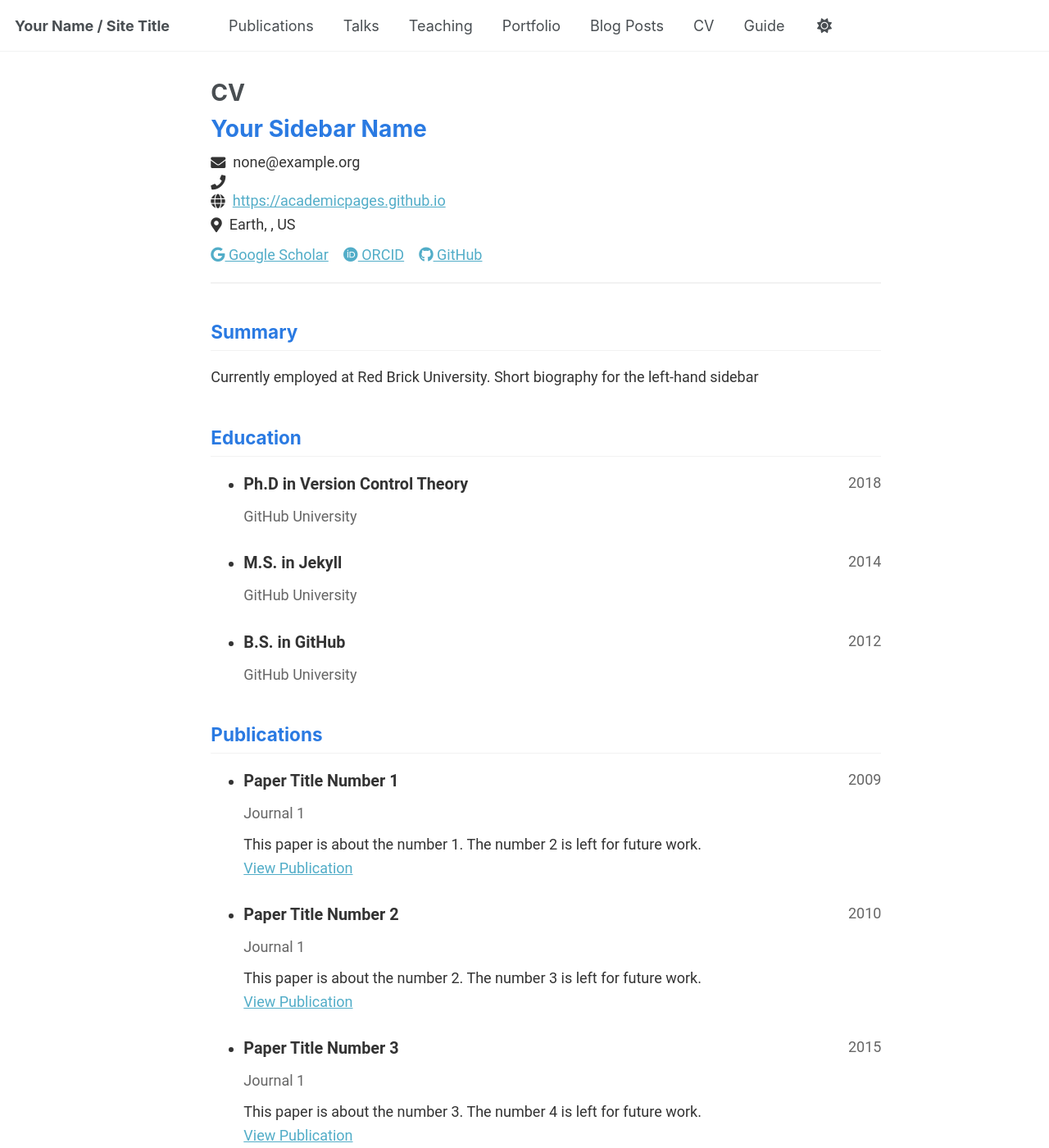
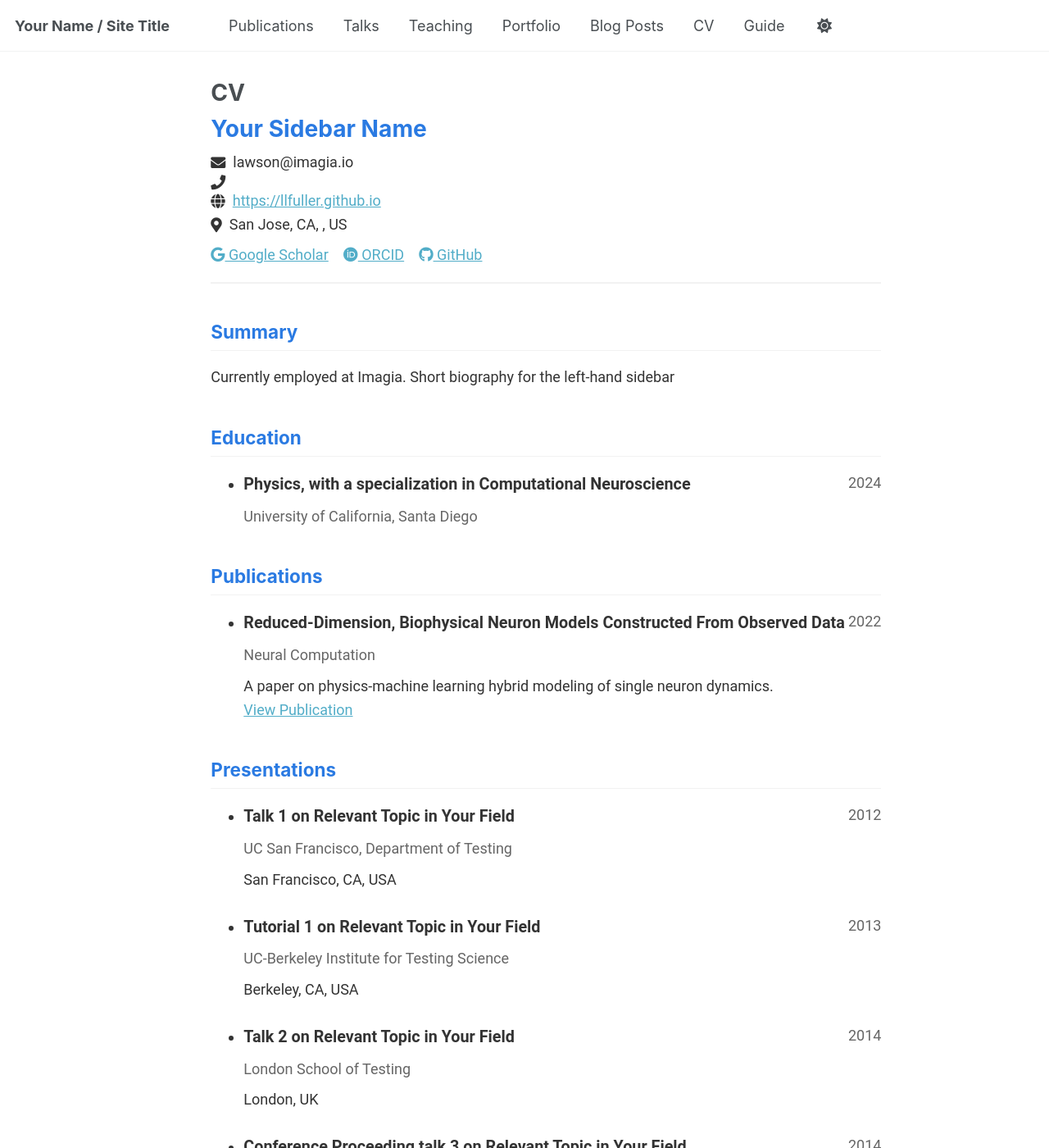
Before and after one commit to llfuller/llfuller.github.io, a Jekyll site: the page built from _pages/cv-json.md, in a window 1280 px wide and 1400 px high. Shown: the whole window at 82% size. Built offline with Jekyll 4.4.1, drawn with Linux system fonts in a browser that asks for light colours; a script that is not in the unit is left out; some of the changed text lies outside the part shown.

Commit message:
A couple of updates

```diff
--- a/_config.yml
+++ b/_config.yml
@@ -34,7 +34,7 @@ author:
   # Academic websites
   academia         : # URL
   arxiv            : # URL - Update with the correct link to your profile
-  googlescholar    : "https://scholar.google.com/citations?user=PS_CX0AAAAAJ"
+  googlescholar    : "https://scholar.google.com/citations?user=aZz-AhwAAAAJ&hl=en"
   impactstory      : # URL
   orcid            : "http://orcid.org/yourorcidurl"
   semantic         : # URL
--- a/_data/cv.json
+++ b/_data/cv.json
@@ -1,14 +1,14 @@
 {
   "basics": {
     "name": "Your Sidebar Name",
-    "email": "none@example.org",
+    "email": "lawson@imagia.io",
     "phone": "",
-    "website": "https://academicpages.github.io",
-    "summary": "Currently employed at Red Brick University. Short biography for the left-hand sidebar",
+    "website": "https://llfuller.github.io",
+    "summary": "Currently employed at Imagia. Short biography for the left-hand sidebar",
     "location": {
       "address": "",
       "postalCode": "",
-      "city": "Earth",
+      "city": "San Jose, CA",
       "countryCode": "US",
       "region": ""
     },
@@ -16,7 +16,7 @@
       {
         "network": "Google Scholar",
         "username": "",
-        "url": "https://scholar.google.com/citations?user=PS_CX0AAAAAJ"
+        "url": "https://scholar.google.com/citations?user=aZz-AhwAAAAJ&hl=en"
       },
       {
         "network": "ORCID",
@@ -25,37 +25,19 @@
       },
       {
         "network": "GitHub",
-        "username": "academicpages",
-        "url": "https://github.com/academicpages"
+        "username": "llfuller",
+        "url": "https://github.com/llfuller"
       }
     ]
   },
   "work": [],
   "education": [
     {
-      "institution": "GitHub University",
-      "area": "Ph.D in Version Control Theory",
-      "studyType": "",
-      "startDate": "",
-      "endDate": "2018",
-      "gpa": null,
-      "courses": []
-    },
-    {
-      "institution": "GitHub University",
-      "area": "M.S. in Jekyll",
-      "studyType": "",
-      "startDate": "",
-      "endDate": "2014",
-      "gpa": null,
-      "courses": []
-    },
-    {
-      "institution": "GitHub University",
-      "area": "B.S. in GitHub",
-      "studyType": "",
-      "startDate": "",
-      "endDate": "2012",
+      "institution": "University of California, Santa Diego",
+      "area": "Physics, with a specialization in Computational Neuroscience",
+      "studyType": "Ph.D.",
+      "startDate": "2018",
+      "endDate": "2024",
       "gpa": null,
       "courses": []
     }
@@ -66,32 +48,11 @@
   "references": [],
   "publications": [
     {
-      "name": "Paper Title Number 1",
-      "publisher": "Journal 1",
-      "releaseDate": "2009-10-01",
-      "website": "http://academicpages.github.io/files/paper1.pdf",
-      "summary": "This paper is about the number 1. The number 2 is left for future work."
-    },
-    {
-      "name": "Paper Title Number 2",
-      "publisher": "Journal 1",
-      "releaseDate": "2010-10-01",
-      "website": "http://academicpages.github.io/files/paper2.pdf",
-      "summary": "This paper is about the number 2. The number 3 is left for future work."
-    },
-    {
-      "name": "Paper Title Number 3",
-      "publisher": "Journal 1",
-      "releaseDate": "2015-10-01",
-      "website": "http://academicpages.github.io/files/paper3.pdf",
-      "summary": "This paper is about the number 3. The number 4 is left for future work."
-    },
-    {
-      "name": "Paper Title Number 4",
-      "publisher": "GitHub Journal of Bugs",
-      "releaseDate": "2024-02-17",
-      "website": "http://academicpages.github.io/files/paper3.pdf",
-      "summary": "This paper is about fixing template issue #693."
+      "name": "Reduced-Dimension, Biophysical Neuron Models Constructed From Observed Data",
+      "publisher": "Neural Computation",
+      "releaseDate": "2022-06-21",
+      "website": "https://direct.mit.edu/neco/article/34/7/1545/111332",
+      "summary": "A paper on physics-machine learning hybrid modeling of single neuron dynamics."
     }
   ],
   "presentations": [
```
